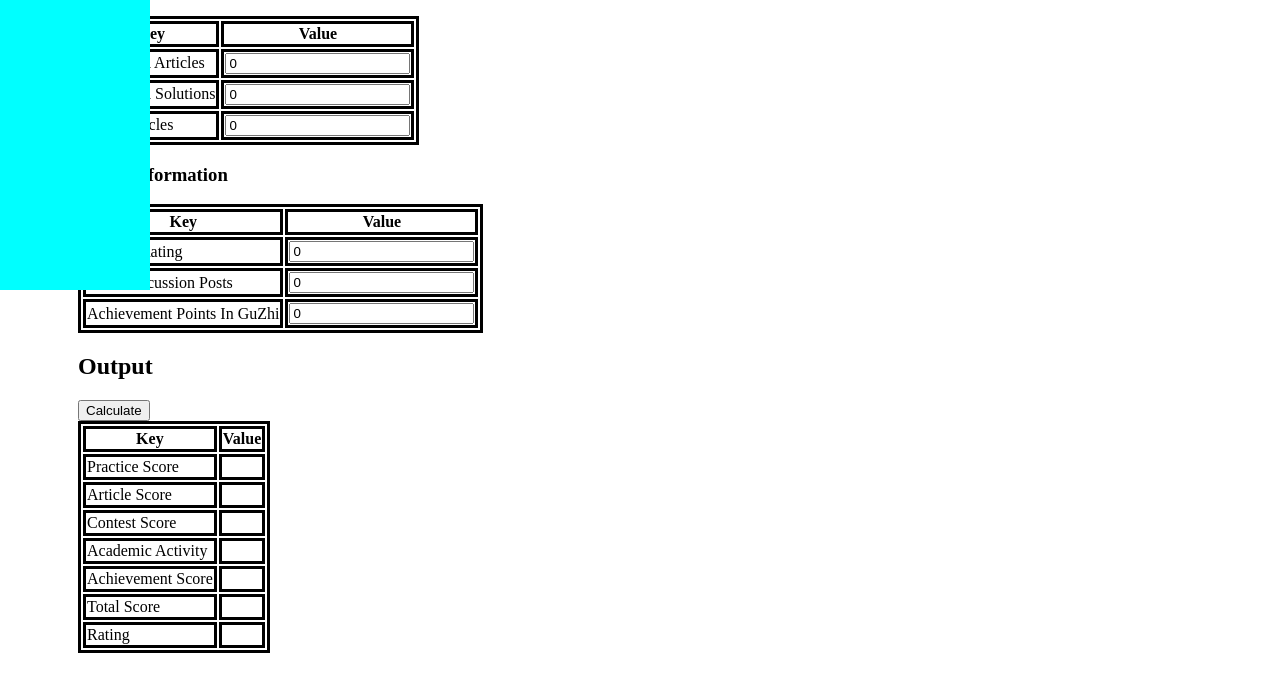
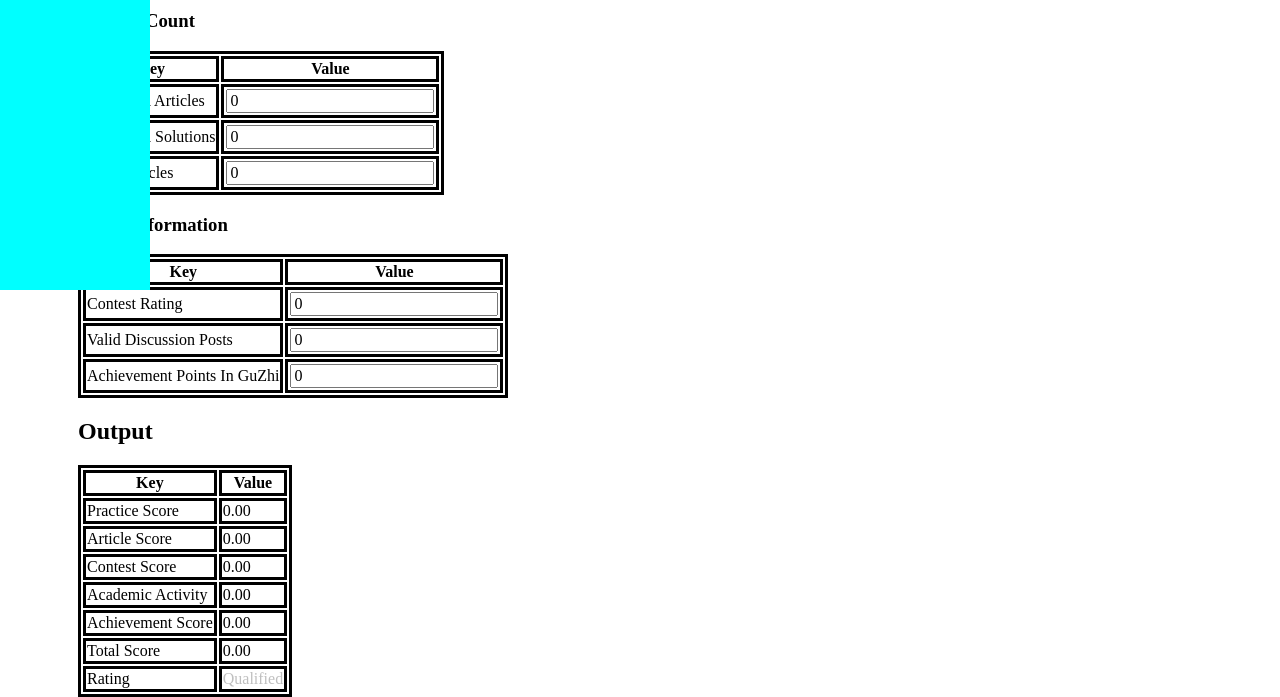
Before and after one commit to chenyuan33/chenyuan33.github.io, a plain HTML site: page tool/luogu-user-score-calc.html in a window 1280 px wide. Shown: the part 510-1207 px from the top of the page. Before the commit the page ends 1163 px from the top, so only its background shows below. Drawn offline with nearby package versions, Linux system fonts and the light colour scheme; some packages are replaced by stand-ins of ours.

Commit message:
Tool: [Repost] Luogu User Score Calculator: Auto calculate when input.

```diff
--- a/i18n/en-us.json
+++ b/i18n/en-us.json
@@ -62,7 +62,6 @@
 			},
 			"output": {
 				"title": "Output",
-				"calc": "Calculate",
 				"problemScore": "Practice Score",
 				"articleScore": "Article Score",
 				"ratingScore": "Contest Score",
--- a/i18n/zh-cn.json
+++ b/i18n/zh-cn.json
@@ -62,7 +62,6 @@
 			},
 			"output": {
 				"title": "输出",
-				"calc": "计算",
 				"problemScore": "练习分数",
 				"articleScore": "文章分数",
 				"ratingScore": "比赛分数",
--- a/tool/luogu-user-score-calc.html
+++ b/tool/luogu-user-score-calc.html
@@ -5,49 +5,57 @@
 	<script src="/helper.js"></script>
 	<title class="wait-for-i18n" data-i18n="tool.luoguUserScoreCalc.title"></title>
 	<style>
+		input {
+			font: inherit;
+			margin: 1px;
+		}
+
 		#probLabel1 {
 			color: #fe4c61;
 		}
+
 		#probLabel2 {
 			color: #f39c11;
 		}
+
 		#probLabel3 {
 			color: #ffc116;
 		}
+
 		#probLabel4 {
 			color: #52c41a;
 		}
+
 		#probLabel5 {
 			color: #3498db;
 		}
+
 		#probLabel6 {
 			color: #9d3dcf;
 		}
+
 		#probLabel7 {
 			color: #0e1d69;
 		}
 	</style>
 	<script>
 		function calc() {
-			let problem1 = parseInt(document.getElementById("problem1").value);
-			let problem2 = parseInt(document.getElementById("problem2").value);
-			let problem3 = parseInt(document.getElementById("problem3").value);
-			let problem4 = parseInt(document.getElementById("problem4").value);
-			let problem5 = parseInt(document.getElementById("problem5").value);
-			let problem6 = parseInt(document.getElementById("problem6").value);
-			let problem7 = parseInt(document.getElementById("problem7").value);
-			let goodArticles = parseInt(document.getElementById("good-articles").value);
-			let solution = parseInt(document.getElementById("solution").value);
-			let articles = parseInt(document.getElementById("articles").value);
-			let rating = parseInt(document.getElementById("rating").value);
-			let discusses = parseInt(document.getElementById("discusses").value);
-			let ccf = parseInt(document.getElementById("ccf").value);
+			let problem1 = Number(document.getElementById("problem1").value);
+			let problem2 = Number(document.getElementById("problem2").value);
+			let problem3 = Number(document.getElementById("problem3").value);
+			let problem4 = Number(document.getElementById("problem4").value);
+			let problem5 = Number(document.getElementById("problem5").value);
+			let problem6 = Number(document.getElementById("problem6").value);
+			let problem7 = Number(document.getElementById("problem7").value);
+			let goodArticles = Number(document.getElementById("good-articles").value);
+			let solution = Number(document.getElementById("solution").value);
+			let articles = Number(document.getElementById("articles").value);
+			let rating = Number(document.getElementById("rating").value);
+			let discusses = Number(document.getElementById("discusses").value);
+			let ccf = Number(document.getElementById("ccf").value);
 
 			let problemScore = (problem1 * 2 + problem2 * 3 + problem3 * 5 + problem4 * 6 + problem5 * 9 + problem6 * 10 + problem7 * 15) / 10000;
-			let articleScore = (goodArticles * 0.75 + solution * 0.25) / articles;
-			if (articles == 0) {
-				articleScore = 0;
-			}
+			let articleScore = articles ? (goodArticles * 0.75 + solution * 0.25) / articles : 0;
 			let ratingScore = rating / 2000;
 			let discussScore = discusses / 50;
 			let ccfScore = ccf / 100;
@@ -88,7 +96,7 @@
 				document.writeln(`
 					<tr>
 						<td><label for="prob${i}" id="probLabel${i}" class="wait-for-i18n" data-i18n="tool.luoguUserScoreCalc.probDifficulty.p${i}"></label></td>
-						<td><input id="problem${i}" type="number" value="0"></input></td>
+						<td><input id="problem${i}" type="number" value="0" oninput="calc()" /></td>
 					</tr>
 				`);
 			}
@@ -108,7 +116,7 @@
 				document.writeln(`
 					<tr>
 						<td><label for="${ele}" class="wait-for-i18n" data-i18n="tool.luoguUserScoreCalc.input.${name}.${ele}"></label></td>
-						<td><input id="${ele}" type="number" value="0"></input></td>
+						<td><input id="${ele}" type="number" value="0" oninput="calc()" /></td>
 					</tr>
 				`)
 			});
@@ -118,7 +126,6 @@
 		});
 	</script>
 	<h2 class="wait-for-i18n" data-i18n="tool.luoguUserScoreCalc.output.title"></h2>
-	<button onclick="calc()" class="wait-for-i18n" data-i18n="tool.luoguUserScoreCalc.output.calc"></button>
 	<table>
 		<tr class="wait-for-i18n" data-i18n="tableHead-key-value"></tr>
 		<script>
@@ -132,6 +139,9 @@
 			})
 		</script>
 	</table>
+	<script>
+		calc();
+	</script>
 </body>
 
 </html>
```
Also changed, not shown: en-us/changelog.html (+4 -0 lines), zh-cn/changelog.html (+4 -0 lines).
